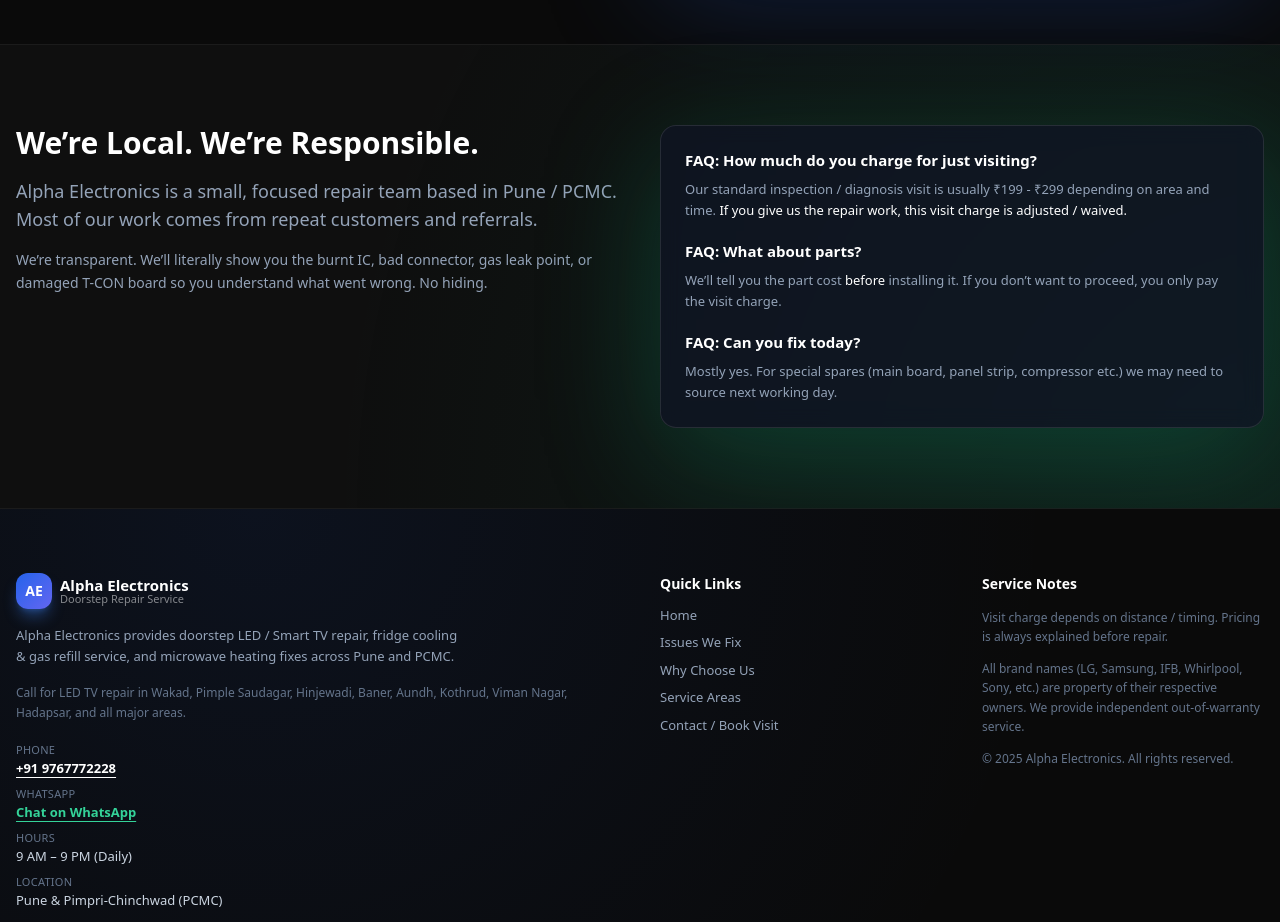
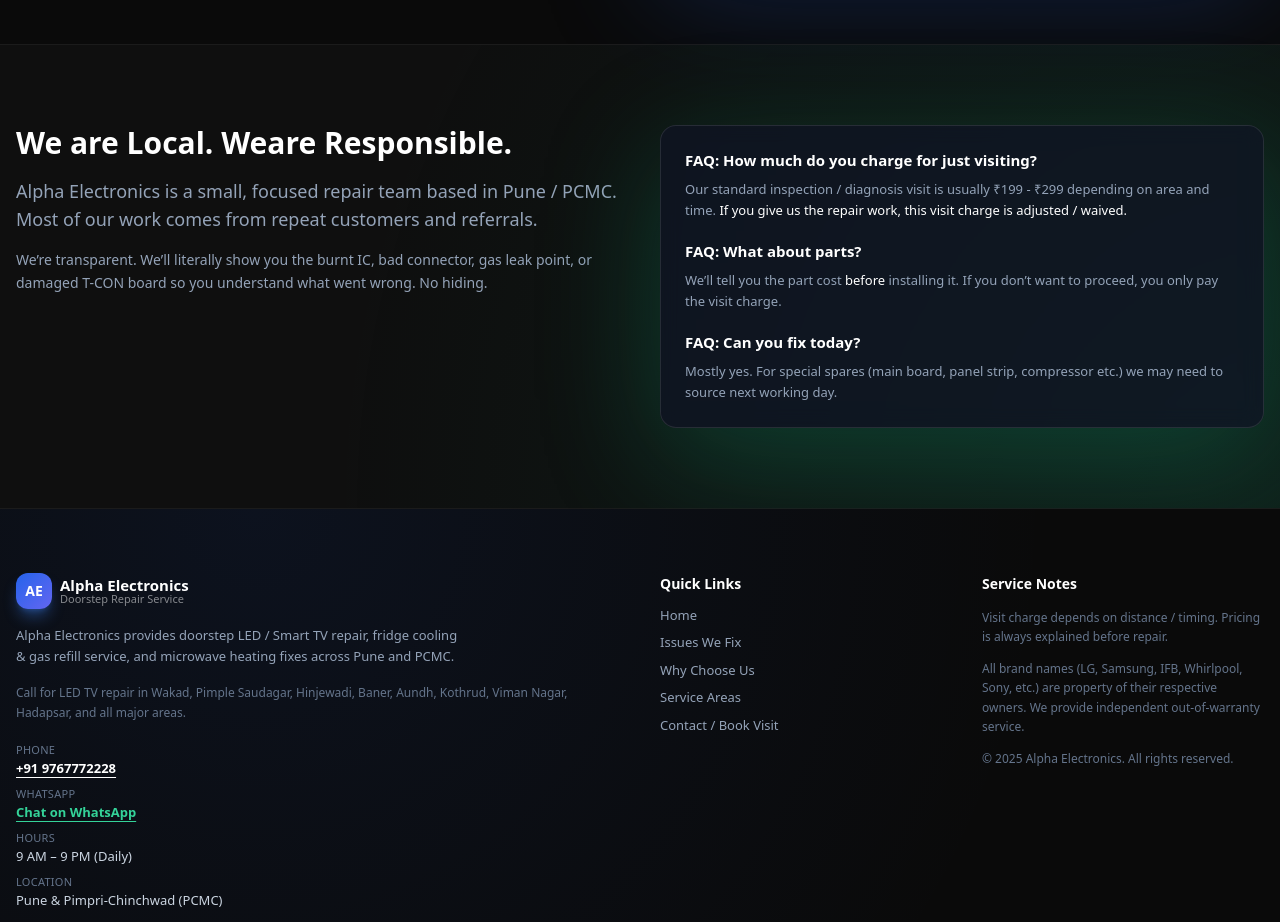
Before and after one commit to shalem05/alphaelectronicspune, a plain HTML site: page index.html in a window 1280 px wide. Shown: the part 3400-4322 px from the top of the page. Drawn offline with nearby package versions, Linux system fonts and the light colour scheme.

Commit message:
Update index.html

```diff
--- a/index.html
+++ b/index.html
@@ -661,7 +661,7 @@
     <div class="relative max-w-7xl mx-auto px-4 grid lg:grid-cols-2 gap-10 items-start">
       <div>
         <h2 class="text-2xl sm:text-3xl font-semibold text-white">
-          We’re Local. We’re Responsible.
+          We are Local. Weare Responsible.
         </h2>
         <p class="text-slate-400 text-base sm:text-lg leading-relaxed mt-4">
           Alpha Electronics is a small, focused repair team based in Pune / PCMC.
```
